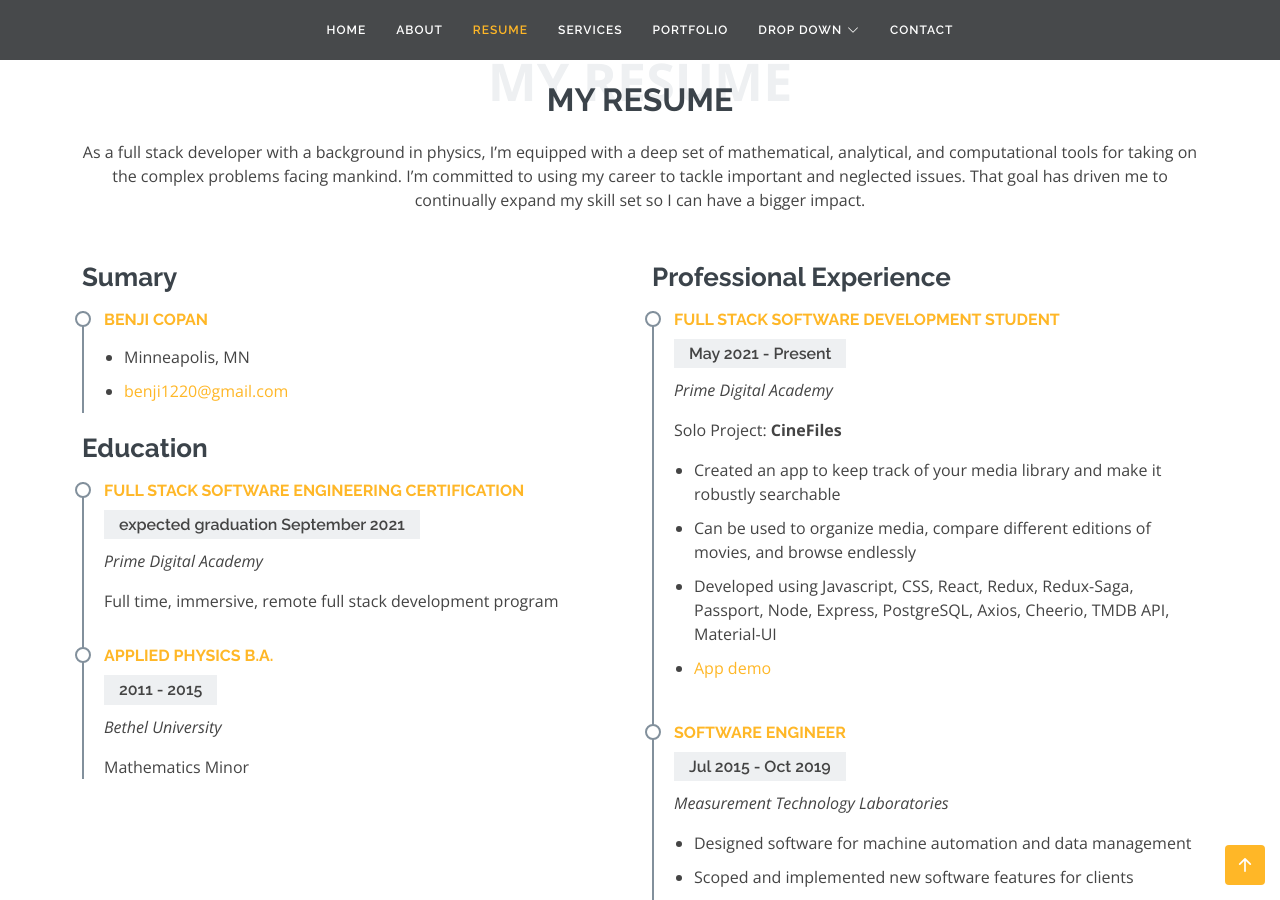
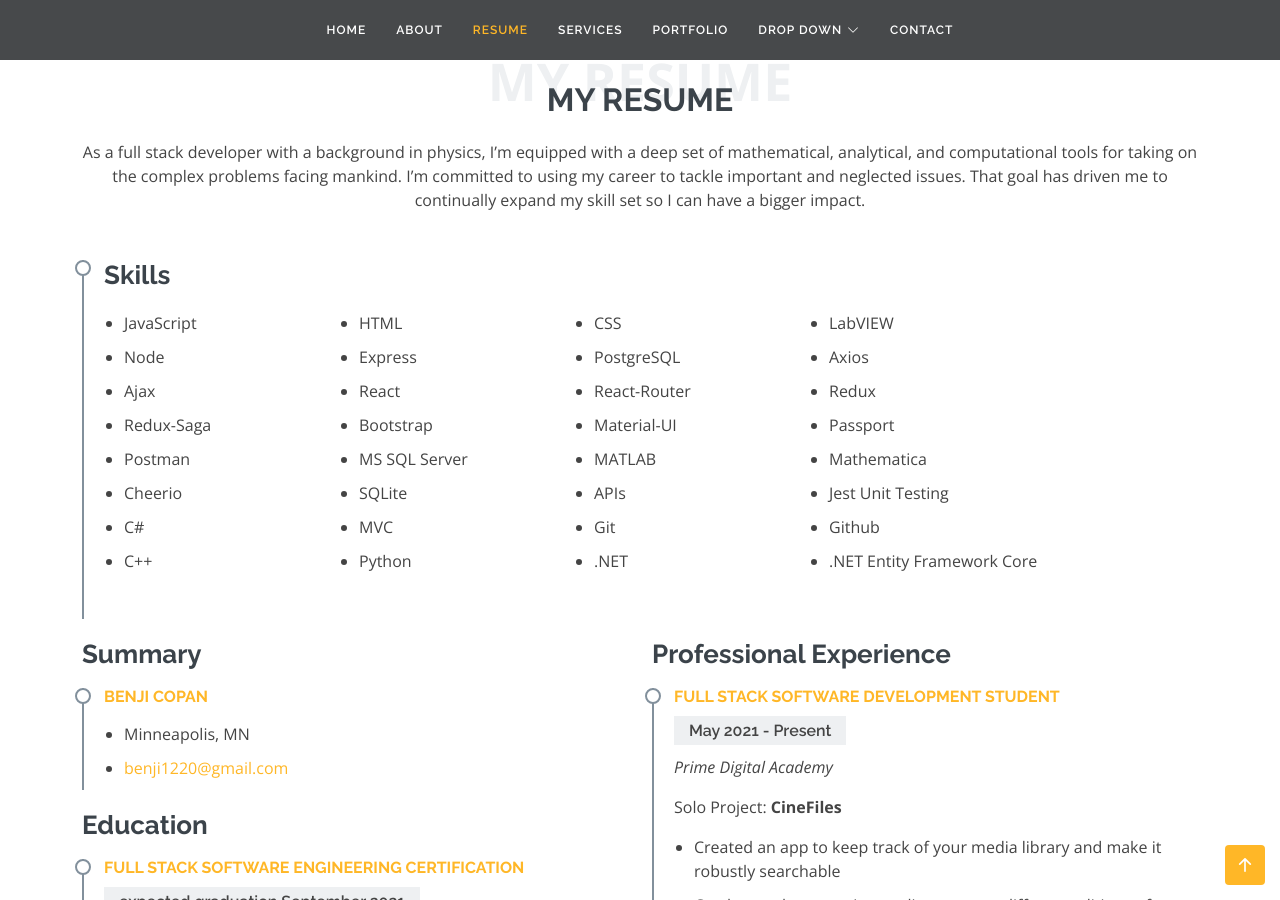
Before and after one commit to Lycidas-BC/Lycidas-BC.github.io, a Jekyll site: the page index.html, which Jekyll copies as it is, in a window 1280 px wide and 900 px high, scrolled down 1944 px. Built offline with Jekyll 4.4.1, drawn with Linux system fonts in a browser that asks for light colours.

Commit message:
skills list added and formatted

```diff
--- a/index.html
+++ b/index.html
@@ -188,10 +188,111 @@
             to using my career to tackle important and neglected issues. That goal has driven me to continually
             expand my skill set so I can have a bigger impact.</p>
         </div>
+        <div class="resume-item">
+          <h3 class="resume-title">Skills</h3>
+          <ul style="overflow: hidden;">
+            <li  style="float: left; width: 225px; margin-right: 10px;">
+              JavaScript
+            </li>
+            <li  style="float: left; width: 225px; margin-right: 10px;">
+              HTML
+            </li>
+            <li  style="float: left; width: 225px; margin-right: 10px;">
+              CSS
+            </li>
+            <li  style="float: left; width: 225px; margin-right: 10px;">
+              LabVIEW
+            </li>
+            <li  style="float: left; width: 225px; margin-right: 10px;">
+              Node
+            </li>
+            <li  style="float: left; width: 225px; margin-right: 10px;">
+              Express
+            </li>
+            <li  style="float: left; width: 225px; margin-right: 10px;">
+              PostgreSQL
+            </li>
+            <li  style="float: left; width: 225px; margin-right: 10px;">
+              Axios
+            </li>
+            <li  style="float: left; width: 225px; margin-right: 10px;">
+              Ajax
+            </li>
+            <li  style="float: left; width: 225px; margin-right: 10px;">
+              React
+            </li>
+            <li  style="float: left; width: 225px; margin-right: 10px;">
+              React-Router
+            </li>
+            <li  style="float: left; width: 225px; margin-right: 10px;">
+              Redux
+            </li>
+            <li  style="float: left; width: 225px; margin-right: 10px;">
+              Redux-Saga
+            </li>
+            <li  style="float: left; width: 225px; margin-right: 10px;">
+              Bootstrap
+            </li>
+            <li  style="float: left; width: 225px; margin-right: 10px;">
+              Material-UI
+            </li>
+            <li  style="float: left; width: 225px; margin-right: 10px;">
+              Passport
+            </li>
+            <li  style="float: left; width: 225px; margin-right: 10px;">
+              Postman
+            </li>
+            <li  style="float: left; width: 225px; margin-right: 10px;">
+              MS SQL Server
+            </li>
+            <li  style="float: left; width: 225px; margin-right: 10px;">
+              MATLAB
+            </li>
+            <li  style="float: left; width: 225px; margin-right: 10px;">
+              Mathematica
+            </li>
+            <li  style="float: left; width: 225px; margin-right: 10px;">
+              Cheerio
+            </li>
+            <li  style="float: left; width: 225px; margin-right: 10px;">
+              SQLite
+            </li>
+            <li  style="float: left; width: 225px; margin-right: 10px;">
+              APIs
+            </li>
+            <li  style="float: left; width: 225px; margin-right: 10px;">
+              Jest Unit Testing
+            </li>
+            <li  style="float: left; width: 225px; margin-right: 10px;">
+              C#
+            </li>
+            <li  style="float: left; width: 225px; margin-right: 10px;">
+              MVC
+            </li>
+            <li  style="float: left; width: 225px; margin-right: 10px;">
+              Git
+            </li>
+            <li  style="float: left; width: 225px; margin-right: 10px;">
+              Github
+            </li>
+            <li  style="float: left; width: 225px; margin-right: 10px;">
+              C++
+            </li>
+            <li  style="float: left; width: 225px; margin-right: 10px;">
+              Python
+            </li>
+            <li  style="float: left; width: 225px; margin-right: 10px;">
+              .NET
+            </li>
+            <li  style="float: left; width: 225px; margin-right: 10px;">
+              .NET Entity Framework Core
+            </li>
+        </ul>
+        </div>
 
         <div class="row">
           <div class="col-lg-6">
-            <h3 class="resume-title">Sumary</h3>
+            <h3 class="resume-title">Summary</h3>
             <div class="resume-item pb-0">
               <h4>Benji Copan</h4>
               <p>
```
